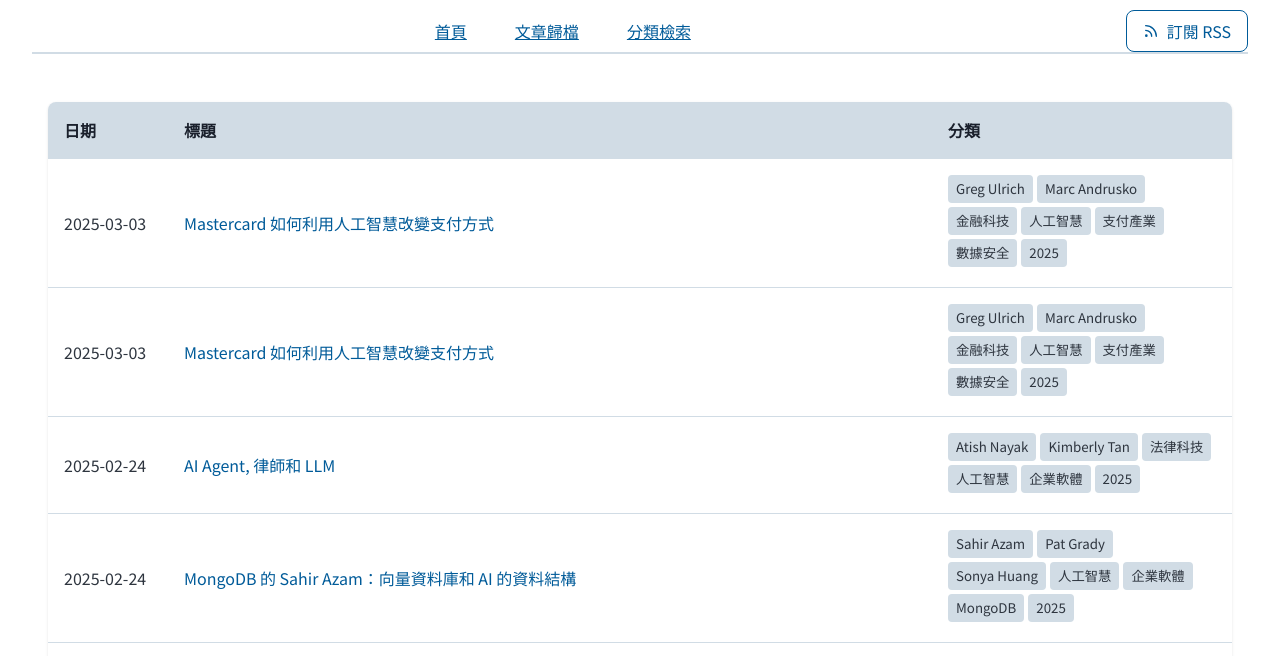
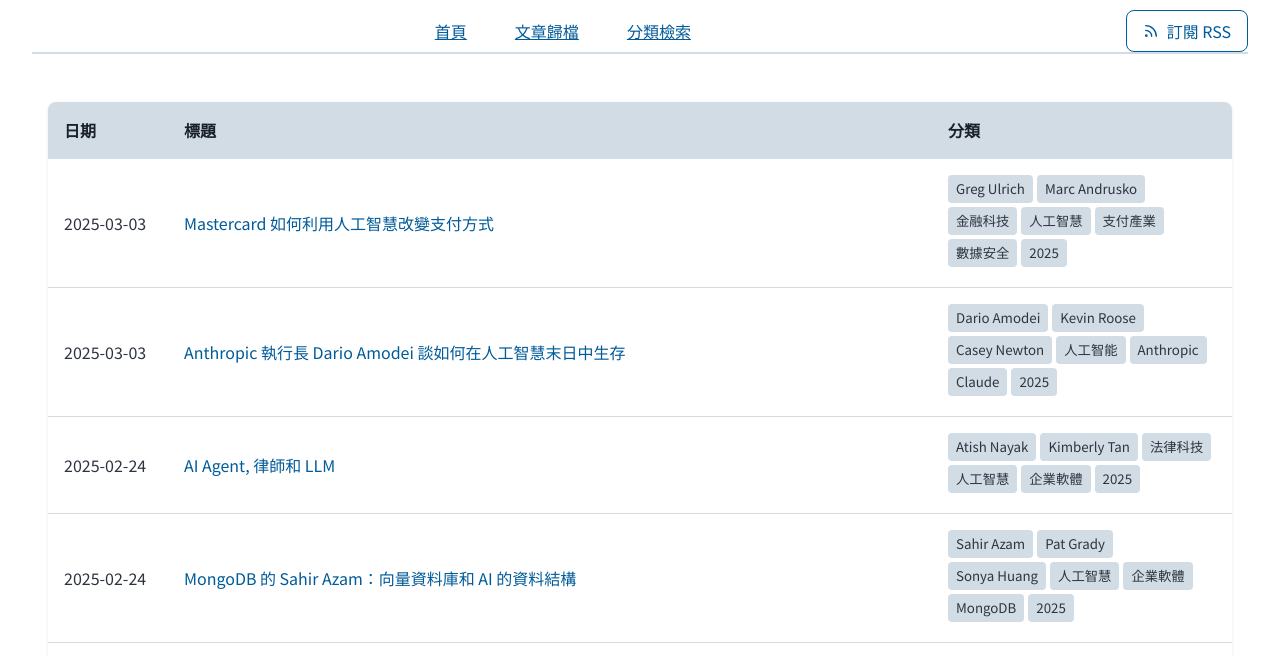
Before and after one commit to bear0103papa/Roger-s-Note, a Gatsby site: page /archive in a window 1280 px wide. Shown: the part 130-786 px from the top of the page. Built offline with nearby package versions, Linux system fonts and the light colour scheme; Gatsby itself is replaced by a stand-in of ours.

Commit message:
Anthropic

```diff
--- a/content/blog/2025-03-03-Anthropic/Content.md
+++ b/content/blog/2025-03-03-Anthropic/Content.md
@@ -1,22 +1,24 @@
 ---
 layout: post
-title: "Mastercard 如何利用人工智慧改變支付方式"
+title: "Anthropic 執行長 Dario Amodei 談如何在人工智慧末日中生存"
 date: 2025-03-03
 categories: [
-        "Greg Ulrich",
-        "Marc Andrusko",
-        "金融科技",
-        "人工智慧",
-        "支付產業",
-        "數據安全",
+        "Dario Amodei",
+        "Kevin Roose",
+        "Casey Newton",
+        "人工智能",
+        "Anthropic",
+        "Claude",
         "2025"
 ]
-description: "Mastercard首席AI與數據長Greg Ulrich分享該公司如何運用傳統AI與生成式AI技術提升支付安全、優化交易流程、個人化客戶體驗並強化內部營運效率，同時維持嚴格的數據安全標準與信任原則。"
+description: "這篇文章主要介紹了Anthropic公司的Claude 3.7 Sonnet模型，重點討論了其推理能力的提升、與競爭對手的差異，以及AI安全風險評估。Dario Amodei解釋了Claude 3.7如何專注於現實世界任務而非僅限於數學和競賽編程，並討論了AI發展的全球競爭格局，特別是與中國的技術競賽。文章還探討了AI安全問題、未來潛在風險，以及AI如何在醫療診斷等領域帶來積極變革。"
 toc: true  # 啟用目錄功能
 
 ---
 
-<span class="original-link">原文連結： [Mastercard 如何利用人工智慧改變支付方式](https://a16z.com/podcast/in-the-vault-how-ai-is-powering-payments-with-greg-ulrich-mastercard)</span>
+<span class="original-link">原文連結： [Anthropic 執行長 Dario Amodei 談如何在人工智慧末日中生存](https://www.youtube.com/watch?v=YhGUSIvsn_Y&ab_channel=HardFork)</span>
+
+## Claude 3.7 Sonnet：推理與思考的新境界
 
 **Kevin Roose**: 那麼，告訴我們有關 Claude 3.7 的信息吧，這個新模型是怎麼樣的？
 
@@ -114,6 +116,8 @@
 
 **Casey Newton**: 一段較短的時間。我會把這個記在日曆上。幾個時間單位後提醒我檢查一下，Kevin。
 
+## AI安全與風險評估：從中等風險到潛在危機
+
 **Kevin Roose**: 我知道你們 Anthropic 團隊非常關注 AI 安全以及你們推出的模型的安全性。我知道你們花了很多時間來思考這些問題，並且會內部進行紅隊測試。那麼，Claude 3.7 Sonnet 是否有任何新功能是危險的，或者可能會讓關心 AI 安全的人擔憂的呢？
 
 **Dario Amodei**: 所以並不會說是“危險”本身。我總是想要澄清這一點，因為我覺得現在有一種常見的誤解，就是把當前的風險和未來的風險混淆了。不是說當前沒有風險，當然有，而且總有一些正常的技術風險和技術政策問題。我更擔心的是，當模型變得更強大時，我們可能會看到的風險。
@@ -165,6 +169,8 @@
 **Casey Newton**: 我的意思是，我聽到的意思是，如果你們開發出一個，假設說，一個非常出色的個人助理，那麼首先能做到的公司將會擁有很大的優勢，因為其他實驗室將更難複製它？他們怎麼復制會變得不那麼明顯。
 
 **Dario Amodei**: 他們會更難複製它。即使他們能夠複製，它們也不會完全一樣。他們會以自己的方式復制，按照他們自己的風格，並且會適合不同的群體。所以我想我在說的是，市場其實比你想像的更細分。它看起來像是一個大市場，但實際上它比你想的要更細分。
+
+## 全球AI競爭與未來展望：與中國的技術競賽
 
 **Casey Newton**: 明白了。那麼讓我問一下有關競爭的問題，這也把我們帶到了安全問題。你最近寫了一篇非常有趣的文章，關於DeepSeek，這篇文章發表的時候DeepSeek正處於風頭最勁的時期。你在文中提到，部分原因是他們已經找到的成本降低方法，基本上與——這些方法基本上與成本下降的趨勢一致。但你同時也表示，DeepSeek應該是一個警鐘，因為它顯示出中國在保持與前沿實驗室同步方面，做到了之前未曾做到的事。所以，對你來說，這有何特別之處？我們應該如何應對這一點？
 
```
